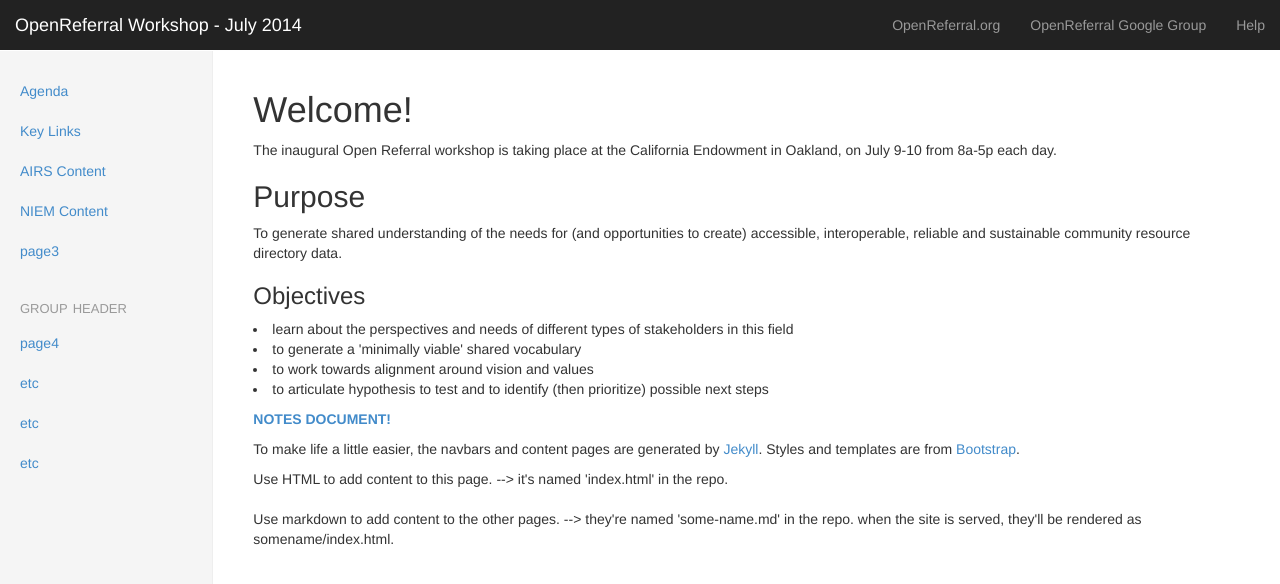
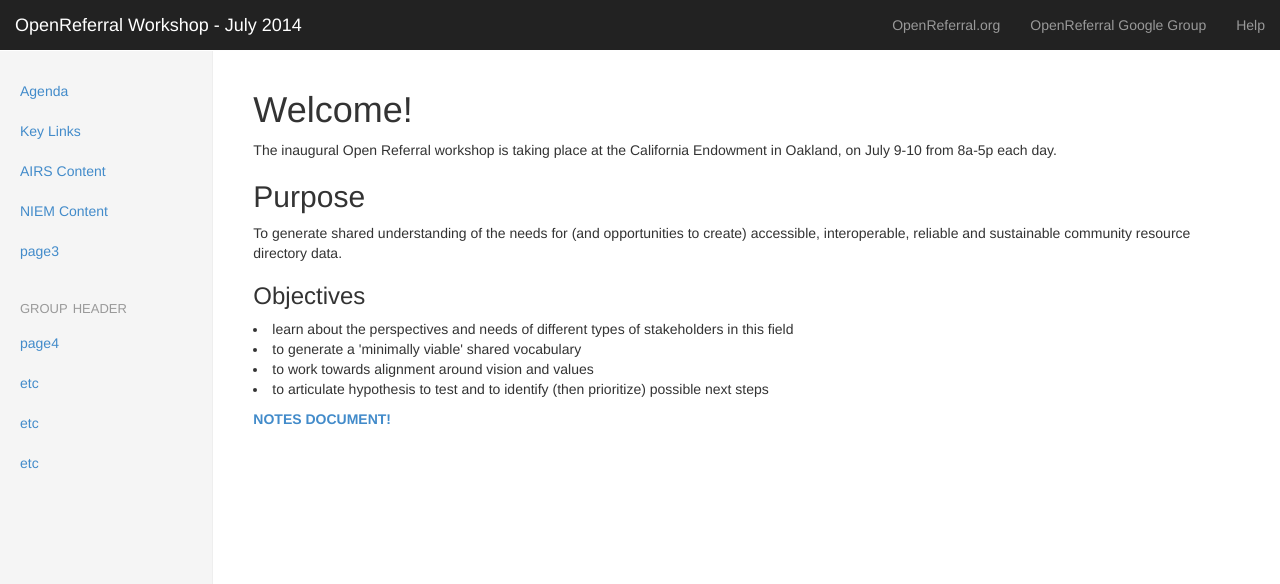
Before and after one commit to openreferral/workshop, a Jekyll site: the page built from index.html, in a window 1280 px wide. Shown: the top 584 px of the page. Built offline with Jekyll 4.4.1, drawn with Linux system fonts in a browser that asks for light colours; nearby versions of some CDN libraries.

Commit message:
remove placeholder text from landing page

```diff
--- a/index.html
+++ b/index.html
@@ -13,14 +13,3 @@ To generate shared understanding of the needs for (and opportunities to create)
 <p></p>
 <p><a href="https://docs.google.com/document/d/1Jsyg2n-JmvxQRZPDJ1UI8G5M1CjbGRHZG1qZB3Mv4_0/edit?usp=sharing"><strong>NOTES DOCUMENT!</strong></a></p>
 <p></p>
-<p>
-<p></p>
-<p></p>
-	To make life a little easier, the navbars and content pages are generated by <a href="http://jekyllrb.com">Jekyll</a>. Styles and templates are from <a href ="http://getbootstrap.com">Bootstrap</a>.
-</p>
-
-<p>
-	Use HTML to add content to this page. --> it's named 'index.html' in the repo. <br><br>
-
-	Use markdown to add content to the other pages.  --> they're named 'some-name.md' in the repo. when the site is served, they'll be rendered as somename/index.html.
-</p>
```
